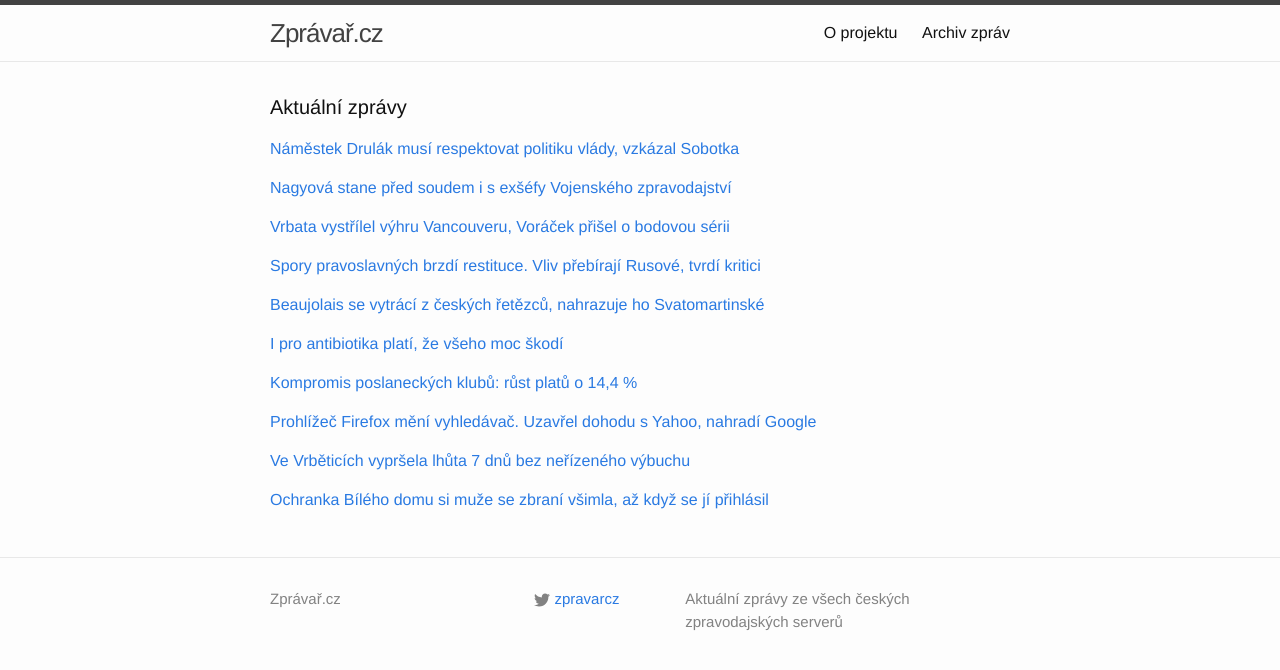
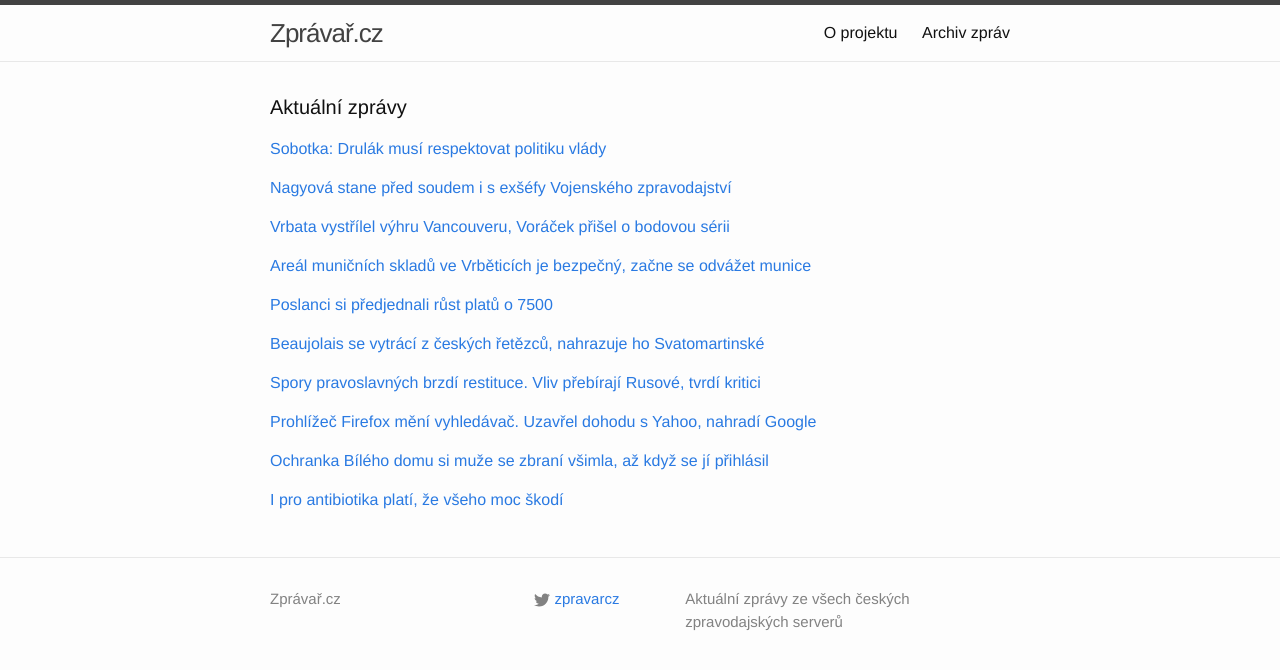
Before and after one commit to adliska/zpravar, a Jekyll site: the page built from index.html, in a window 1280 px wide. Shown: the top 670 px of the page. Built offline with Jekyll 4.4.1, drawn with Linux system fonts in a browser that asks for light colours; some of the changed lines change nothing that is shown.

Commit message:
zpravar news update

```diff
--- a/index.html
+++ b/index.html
@@ -5,9 +5,10 @@ layout: default
 <div class="home">
     <h1 class="page-heading">Aktuální zprávy</h1>
 
-<p><a href="javascript:;" onclick="toggle_visibility('zpravy0')">Náměstek Drulák musí respektovat politiku vlády, vzkázal Sobotka</a></p>
+<p><a href="javascript:;" onclick="toggle_visibility('zpravy0')">Sobotka: Drulák musí respektovat politiku vlády</a></p>
 <div id="zpravy0" style="display:none">
 <ul>
+<li><a href=http://www.tyden.cz/rubriky/domaci/politika/sobotka-drulak-musi-respektovat-politiku-vlady_324735.html>Sobotka: Drulák musí respektovat politiku vlády - www.tyden.cz</a></li>
 <li><a href=http://www.ceskatelevize.cz/ct24/domaci/292962-namestek-drulak-musi-respektovat-politiku-vlady-vzkazal-sobotka/>Náměstek Drulák musí respektovat politiku vlády, vzkázal Sobotka - www.ceskatelevize.cz</a></li>
 <li><a href=http://echo24.cz/a/wkNF8>Sobotka: Drulák musí respektovat naši politiku lidských práv - echo24.cz</a></li>
 <li><a href=http://www.novinky.cz/zahranicni/amerika/353970-sobotka-vlada-se-hlasi-k-havlovu-odkazu-a-namestek-drulak-to-musi-respektovat.html>Sobotka: Vláda se hlásí k Havlovu odkazu a náměstek Drulák to musí respektovat - www.novinky.cz</a></li>
@@ -37,35 +38,38 @@ layout: default
 <li><a href=http://www.rozhlas.cz/_zprava/radim-vrbata-pomohl-dvema-goly-k-vitezstvi-vancouveru-voracek-nebodoval--1422511>Radim Vrbata pomohl dvěma góly k vítězství Vancouveru, Voráček nebodoval - www.rozhlas.cz</a></li>
 <li><a href=http://sport.aktualne.cz/vrbata-rozhodl-dvema-goly-o-vyhre-vancouveru-voracek-mlcel/r~e81d6b1c707111e48ee3002590604f2e/>Vrbata rozhodl dvěma góly o výhře Vancouveru, Voráček mlčel - sport.aktualne.cz</a></li>
 </ul>
-</div><p><a href="javascript:;" onclick="toggle_visibility('zpravy3')">Spory pravoslavných brzdí restituce. Vliv přebírají Rusové, tvrdí kritici </a></p>
+</div><p><a href="javascript:;" onclick="toggle_visibility('zpravy3')">Areál muničních skladů ve Vrběticích je bezpečný, začne se odvážet munice</a></p>
 <div id="zpravy3" style="display:none">
 <ul>
-<li><a href=http://www.lidovky.cz/spory-pravoslavnych-brzdi-restituce-vliv-prebiraji-rusove-tvrdi-kritici-15y-/zpravy-domov.aspx?c=A141120_082002_ln_domov_rof>Spory pravoslavných brzdí restituce. Vliv přebírají Rusové, tvrdí kritici  - www.lidovky.cz</a></li>
-<li><a href=http://domaci.ihned.cz/domaci/c1-63145760-pravoslavna-cirkev-prijde-kvuli-sporum-o-40-milionu-z-restituci-docasne>Pravoslavná církev přijde kvůli sporům o 40 milionů z restitucí. Dočasně - domaci.ihned.cz</a></li>
-<li><a href=http://zpravy.idnes.cz/pozastaveni-penez-pro-pravoslavnou-cirkev-fec-/domaci.aspx?c=A141120_070630_domaci_jj>Ministerstvo zastavilo pravoslavné církvi kvůli sporům vyplácení náhrad - zpravy.idnes.cz</a></li>
-<li><a href=http://www.ceskenoviny.cz/zpravy/zpravy/ln-ministerstvo-prerusilo-vyplaceni-nahrad-pravoslavne-cirkvi/1149242>LN: Ministerstvo přerušilo vyplácení náhrad pravoslavné církvi - www.ceskenoviny.cz</a></li>
+<li><a href=http://www.denik.cz/z_domova/areal-municnich-skladu-ve-vrbeticich-je-bezpecny-zacne-se-odvazet-munice-2014112.html>Areál muničních skladů ve Vrběticích je bezpečný, začne se odvážet munice - www.denik.cz</a></li>
+<li><a href=http://www.ceskatelevize.cz/ct24/regiony/292964-ticho-ve-vrbeticich-v-arealu-prestala-vybuchovat-munice/>Ticho ve Vrběticích. V areálu přestala vybuchovat munice - www.ceskatelevize.cz</a></li>
+<li><a href=http://zpravy.aktualne.cz/regiony/zlinsky/ve-vrbeticich-vyprsela-lhuta-7-dnu-bez-nerizeneho-vybuchu/r~55fdfe30708111e4845a002590604f2e/>Ve Vrběticích vypršela lhůta 7 dnů bez neřízeného výbuchu - zpravy.aktualne.cz</a></li>
+<li><a href=http://www.rozhlas.cz/_zprava/policie-by-mohla-zacit-s-odvozem-munice-ze-skladu-ve-vrbeticich--1422516>Policie by mohla začít s odvozem munice ze skladu ve Vrběticích  - www.rozhlas.cz</a></li>
+<li><a href=http://www.ceskenoviny.cz/zpravy/zpravy/ve-vrbeticich-vyprsela-sedmidenni-lhuta-bez-nerizeneho-vybuchu/1149261>Ve Vrběticích vypršela sedmidenní lhůta bez neřízeného výbuchu - www.ceskenoviny.cz</a></li>
 </ul>
-</div><p><a href="javascript:;" onclick="toggle_visibility('zpravy4')">Beaujolais se vytrácí z českých řetězců, nahrazuje ho Svatomartinské</a></p>
+</div><p><a href="javascript:;" onclick="toggle_visibility('zpravy4')">Poslanci si předjednali růst platů o 7500</a></p>
 <div id="zpravy4" style="display:none">
+<ul>
+<li><a href=http://echo24.cz/a/iy8Ni>Poslanci si předjednali růst platů o 7500 - echo24.cz</a></li>
+<li><a href=http://www.ceskatelevize.cz/ct24/domaci/292958-kompromis-poslaneckych-klubu-rust-platu-o-14-4/>Kompromis poslaneckých klubů: růst platů o 14,4 % - www.ceskatelevize.cz</a></li>
+<li><a href=http://www.ceskenoviny.cz/zpravy/zpravy/hn-poslanci-si-predjednali-rust-platu-o-7-500-korun-misto-15-000/1149236>HN: Poslanci si předjednali růst platů o 7.500 korun místo 15.000 - www.ceskenoviny.cz</a></li>
+<li><a href=http://zpravy.aktualne.cz/domaci/politika/poslanci-planuji-narust-svych-platu-o-7-500-korun/r~3fd6dfe0707811e4a10c0025900fea04/>Poslanci plánují nárůst svých platů o 7 500 korun - zpravy.aktualne.cz</a></li>
+</ul>
+</div><p><a href="javascript:;" onclick="toggle_visibility('zpravy5')">Beaujolais se vytrácí z českých řetězců, nahrazuje ho Svatomartinské</a></p>
+<div id="zpravy5" style="display:none">
 <ul>
 <li><a href=http://zpravy.e15.cz/byznys/obchod-a-sluzby/beaujolais-se-vytraci-z-ceskych-retezcu-nahrazuje-ho-svatomartinske-1138477>Beaujolais se vytrácí z českých řetězců, nahrazuje ho Svatomartinské - zpravy.e15.cz</a></li>
 <li><a href=http://www.rozhlas.cz/_zprava/je-treti-listopadovy-ctvrtek-po-celem-svete-se-oteviraji-lahve-noveho-beaujolais--1422508>Je třetí listopadový čtvrtek, po celém světě se otevírají láhve nového  beaujolais - www.rozhlas.cz</a></li>
 <li><a href=http://zpravy.aktualne.cz/zahranici/svet-privital-nove-beaujolais/r~01fed5c0707711e497f0002590604f2e/>Svět přivítal nové beaujolais - zpravy.aktualne.cz</a></li>
 <li><a href=http://www.financninoviny.cz/zpravodajstvi/zpravy/po-celem-svete-se-zacaly-otvirat-lahve-noveho-beaujolais/1149231>Po celém světě se začaly otvírat láhve nového beaujolais - www.financninoviny.cz</a></li>
 </ul>
-</div><p><a href="javascript:;" onclick="toggle_visibility('zpravy5')">I pro antibiotika platí, že všeho moc škodí</a></p>
-<div id="zpravy5" style="display:none">
-<ul>
-<li><a href=http://www.ceskatelevize.cz/ct24/domaci/292932-i-pro-antibiotika-plati-ze-vseho-moc-skodi/>I pro antibiotika platí, že všeho moc škodí - www.ceskatelevize.cz</a></li>
-<li><a href=http://www.ceskatelevize.cz/ct24/domaci/292932-pro-antibiotika-plati-pravidlo-ze-vseho-moc-skodi/>Pro antibiotika platí pravidlo, že všeho moc škodí - www.ceskatelevize.cz</a></li>
-<li><a href=http://www.denik.cz/medicina/bakterie-jsou-odolnejsi-rika-o-antibiotikach-vojtech-ondra-z-brnenske-farmacie-2.html>Pozor na antibiotika, varují lékaři. Nakažených odolnými bakteriemi je stále víc - www.denik.cz</a></li>
-</ul>
-</div><p><a href="javascript:;" onclick="toggle_visibility('zpravy6')">Kompromis poslaneckých klubů: růst platů o 14,4 %</a></p>
+</div><p><a href="javascript:;" onclick="toggle_visibility('zpravy6')">Spory pravoslavných brzdí restituce. Vliv přebírají Rusové, tvrdí kritici </a></p>
 <div id="zpravy6" style="display:none">
 <ul>
-<li><a href=http://www.ceskatelevize.cz/ct24/domaci/292958-kompromis-poslaneckych-klubu-rust-platu-o-14-4/>Kompromis poslaneckých klubů: růst platů o 14,4 % - www.ceskatelevize.cz</a></li>
-<li><a href=http://www.ceskenoviny.cz/zpravy/zpravy/hn-poslanci-si-predjednali-rust-platu-o-7-500-korun-misto-15-000/1149236>HN: Poslanci si předjednali růst platů o 7.500 korun místo 15.000 - www.ceskenoviny.cz</a></li>
-<li><a href=http://zpravy.aktualne.cz/domaci/politika/poslanci-planuji-narust-svych-platu-o-7-500-korun/r~3fd6dfe0707811e4a10c0025900fea04/>Poslanci plánují nárůst svých platů o 7 500 korun - zpravy.aktualne.cz</a></li>
+<li><a href=http://www.lidovky.cz/spory-pravoslavnych-brzdi-restituce-vliv-prebiraji-rusove-tvrdi-kritici-15y-/zpravy-domov.aspx?c=A141120_082002_ln_domov_rof>Spory pravoslavných brzdí restituce. Vliv přebírají Rusové, tvrdí kritici  - www.lidovky.cz</a></li>
+<li><a href=http://domaci.ihned.cz/domaci/c1-63145760-pravoslavna-cirkev-prijde-kvuli-sporum-o-40-milionu-z-restituci-docasne>Pravoslavná církev přijde kvůli sporům o 40 milionů z restitucí. Dočasně - domaci.ihned.cz</a></li>
+<li><a href=http://zpravy.idnes.cz/pozastaveni-penez-pro-pravoslavnou-cirkev-fec-/domaci.aspx?c=A141120_070630_domaci_jj>Ministerstvo zastavilo pravoslavné církvi kvůli sporům vyplácení náhrad - zpravy.idnes.cz</a></li>
+<li><a href=http://www.ceskenoviny.cz/zpravy/zpravy/ln-ministerstvo-prerusilo-vyplaceni-nahrad-pravoslavne-cirkvi/1149242>LN: Ministerstvo přerušilo vyplácení náhrad pravoslavné církvi - www.ceskenoviny.cz</a></li>
 </ul>
 </div><p><a href="javascript:;" onclick="toggle_visibility('zpravy7')">Prohlížeč Firefox mění vyhledávač. Uzavřel dohodu s Yahoo, nahradí Google</a></p>
 <div id="zpravy7" style="display:none">
@@ -74,18 +78,18 @@ layout: default
 <li><a href=http://www.financninoviny.cz/zpravodajstvi/zpravy/yahoo-nahradi-v-usa-vyhledavac-google-pri-surfovani-ve-firefoxu/1149270>Yahoo nahradí v USA vyhledávač Google při surfování ve Firefoxu - www.financninoviny.cz</a></li>
 <li><a href=http://zpravy.aktualne.cz/yahoo-nahradi-v-usa-google-pri-surfovani-ve-firefoxu/r~ebc2cbfa708411e49b26002590604f2e/>Yahoo nahradí v USA Google při surfování ve Firefoxu - zpravy.aktualne.cz</a></li>
 </ul>
-</div><p><a href="javascript:;" onclick="toggle_visibility('zpravy8')">Ve Vrběticích vypršela lhůta 7 dnů bez neřízeného výbuchu</a></p>
+</div><p><a href="javascript:;" onclick="toggle_visibility('zpravy8')">Ochranka Bílého domu si muže se zbraní všimla, až když se jí přihlásil</a></p>
 <div id="zpravy8" style="display:none">
-<ul>
-<li><a href=http://zpravy.aktualne.cz/regiony/zlinsky/ve-vrbeticich-vyprsela-lhuta-7-dnu-bez-nerizeneho-vybuchu/r~55fdfe30708111e4845a002590604f2e/>Ve Vrběticích vypršela lhůta 7 dnů bez neřízeného výbuchu - zpravy.aktualne.cz</a></li>
-<li><a href=http://www.rozhlas.cz/_zprava/policie-by-mohla-zacit-s-odvozem-munice-ze-skladu-ve-vrbeticich--1422516>Policie by mohla začít s odvozem munice ze skladu ve Vrběticích  - www.rozhlas.cz</a></li>
-<li><a href=http://www.ceskenoviny.cz/zpravy/zpravy/ve-vrbeticich-vyprsela-sedmidenni-lhuta-bez-nerizeneho-vybuchu/1149261>Ve Vrběticích vypršela sedmidenní lhůta bez neřízeného výbuchu - www.ceskenoviny.cz</a></li>
-</ul>
-</div><p><a href="javascript:;" onclick="toggle_visibility('zpravy9')">Ochranka Bílého domu si muže se zbraní všimla, až když se jí přihlásil</a></p>
-<div id="zpravy9" style="display:none">
 <ul>
 <li><a href=http://www.ceskatelevize.cz/ct24/svet/292961-ochranka-bileho-domu-si-muze-se-zbrani-vsimla-az-kdyz-se-ji-prihlasil/>Ochranka Bílého domu si muže se zbraní všimla, až když se jí přihlásil - www.ceskatelevize.cz</a></li>
 <li><a href=http://zpravy.idnes.cz/ochranka-bileho-domu-zatkla-muze-s-puskou-a-nozem-fbu-/zahranicni.aspx?c=A141120_072514_zahranicni_jj>Obamova ochranka zatkla muže z Iowy, u Bílého domu měl pušku a nůž - zpravy.idnes.cz</a></li>
 <li><a href=http://www.novinky.cz/zahranicni/amerika/353971-ochranka-bileho-domu-zatkla-muze-z-iowy-v-aute-mel-pusku-a-nuz.html>Ochranka Bílého domu zatkla muže z Iowy, v autě měl pušku a nůž  - www.novinky.cz</a></li>
 </ul>
+</div><p><a href="javascript:;" onclick="toggle_visibility('zpravy9')">I pro antibiotika platí, že všeho moc škodí</a></p>
+<div id="zpravy9" style="display:none">
+<ul>
+<li><a href=http://www.ceskatelevize.cz/ct24/domaci/292932-i-pro-antibiotika-plati-ze-vseho-moc-skodi/>I pro antibiotika platí, že všeho moc škodí - www.ceskatelevize.cz</a></li>
+<li><a href=http://www.ceskatelevize.cz/ct24/domaci/292932-pro-antibiotika-plati-pravidlo-ze-vseho-moc-skodi/>Pro antibiotika platí pravidlo, že všeho moc škodí - www.ceskatelevize.cz</a></li>
+<li><a href=http://www.denik.cz/medicina/bakterie-jsou-odolnejsi-rika-o-antibiotikach-vojtech-ondra-z-brnenske-farmacie-2.html>Pozor na antibiotika, varují lékaři. Nakažených odolnými bakteriemi je stále víc - www.denik.cz</a></li>
+</ul>
 </div></div>
```
